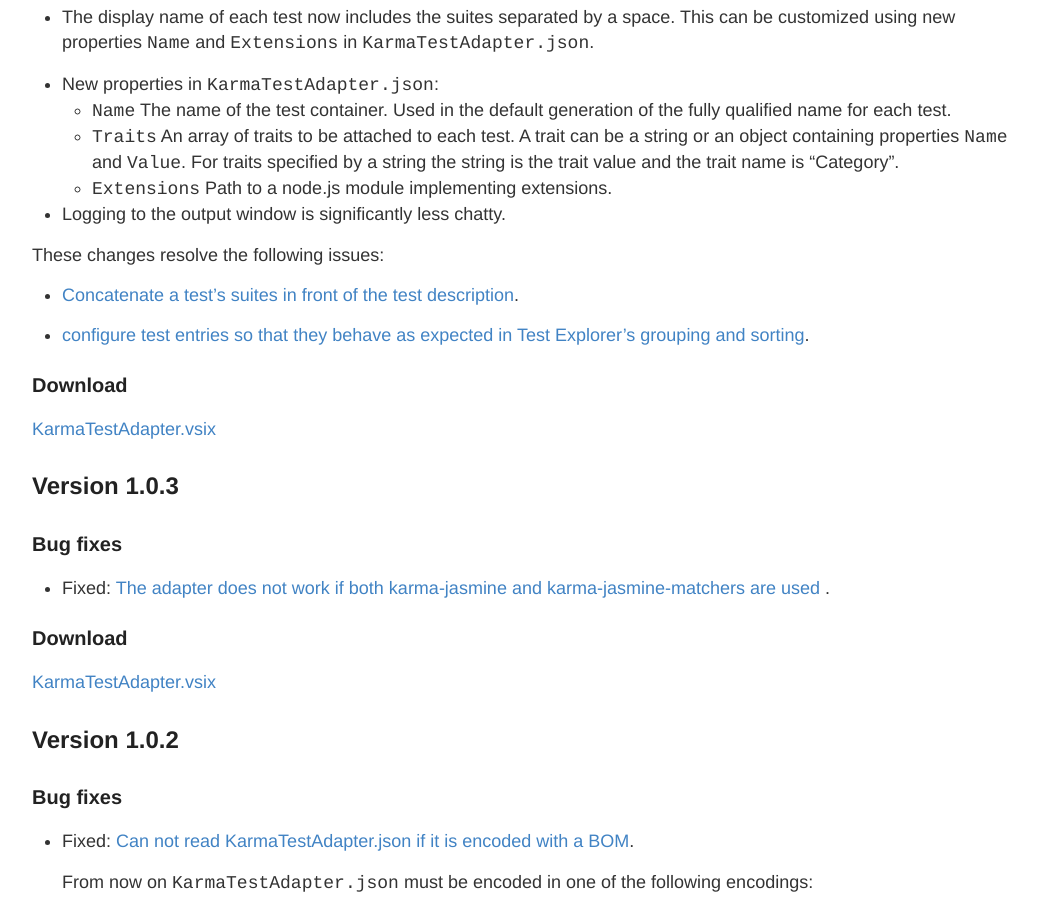
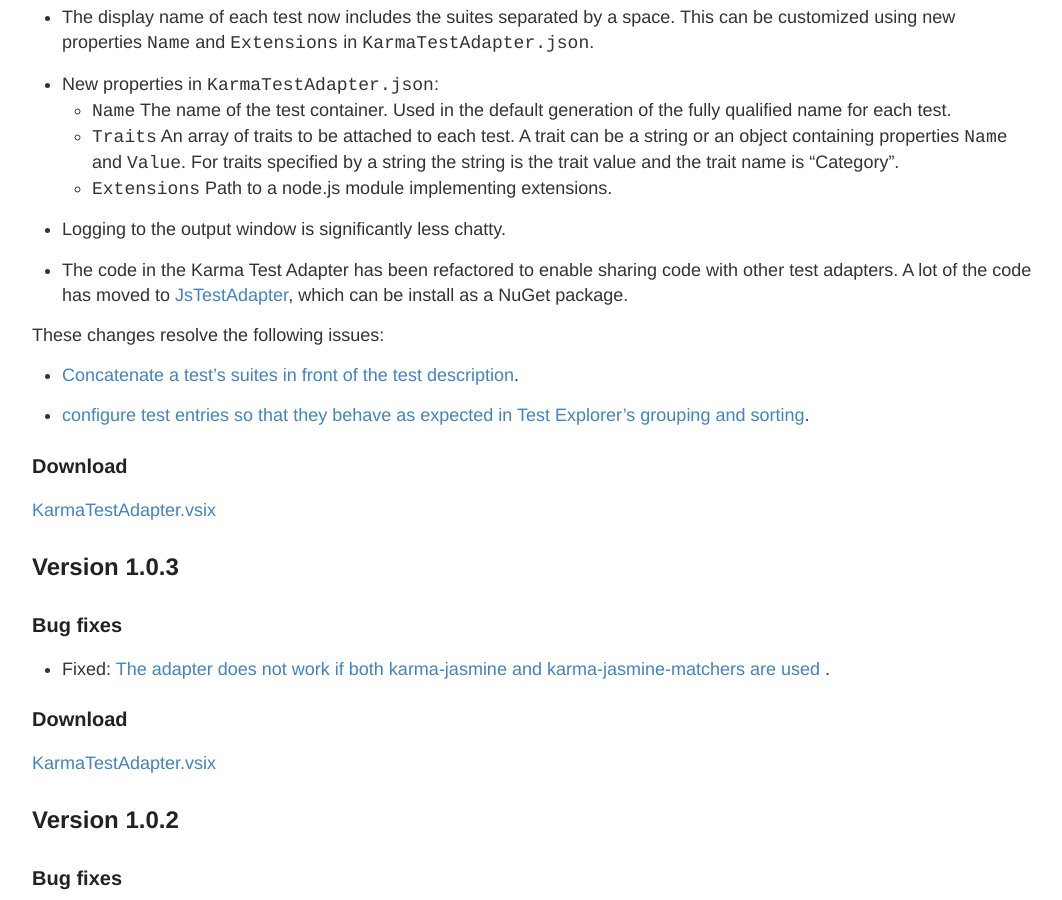
Before and after one commit to MortenHoustonLudvigsen/KarmaTestAdapter, a Jekyll site: the page built from Changes.md, in a window 1280 px wide and 900 px high, scrolled down 402 px. Shown: the whole window, without its empty margins (106-1168 px from the left). Built offline with Jekyll 4.4.1, drawn with Linux system fonts in a browser that asks for light colours; Markdown is read by kramdown in place of the engine named in the settings.

Commit message:
Add information about JsTestAdapter

```diff
--- a/Changes.md
+++ b/Changes.md
@@ -18,6 +18,8 @@
   * `Extensions` Path to a node.js module implementing extensions.
 
 * Logging to the output window is significantly less chatty.
+
+* The code in the Karma Test Adapter has been refactored to enable sharing code with other test adapters. A lot of the code has moved to [JsTestAdapter](https://github.com/MortenHoustonLudvigsen/JsTestAdapter), which can be install as a NuGet package.
 
 These changes resolve the following issues:
 
```
Also changed, not shown: index.md (+3 -0 lines).
